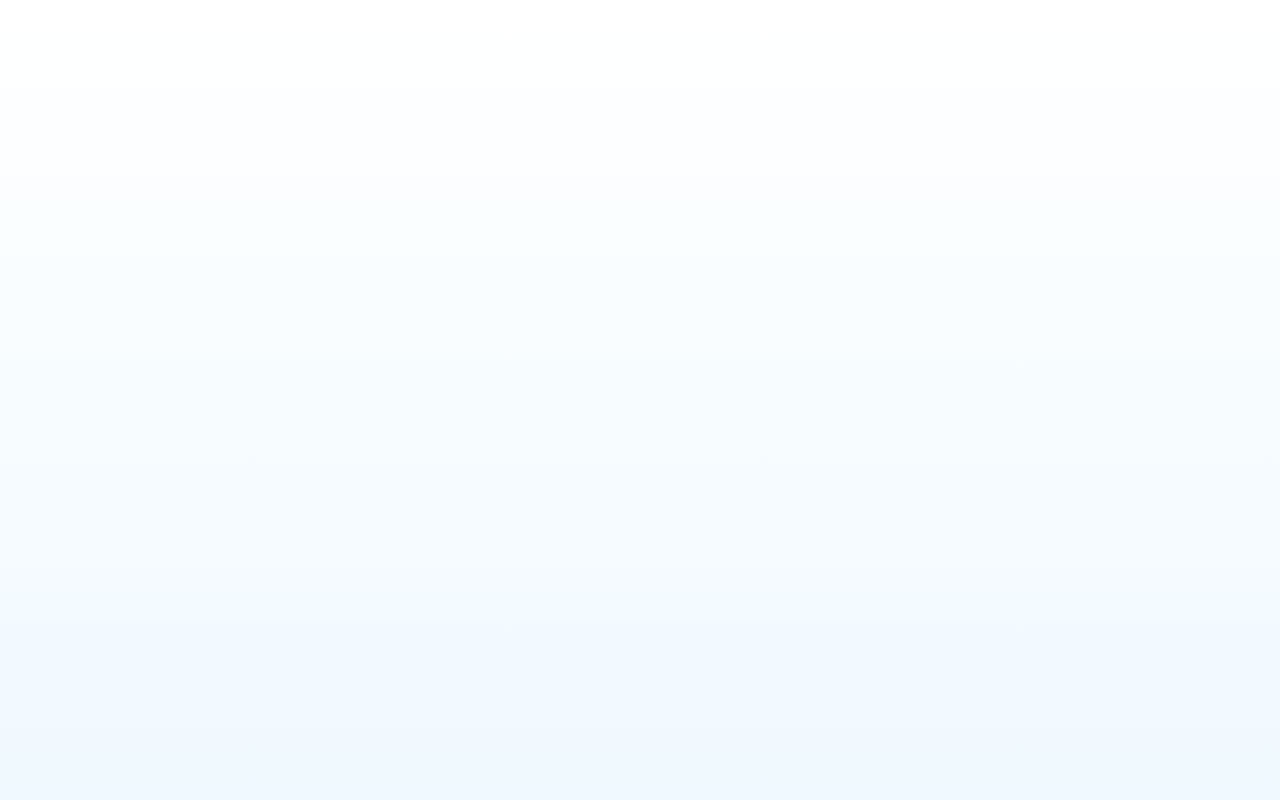
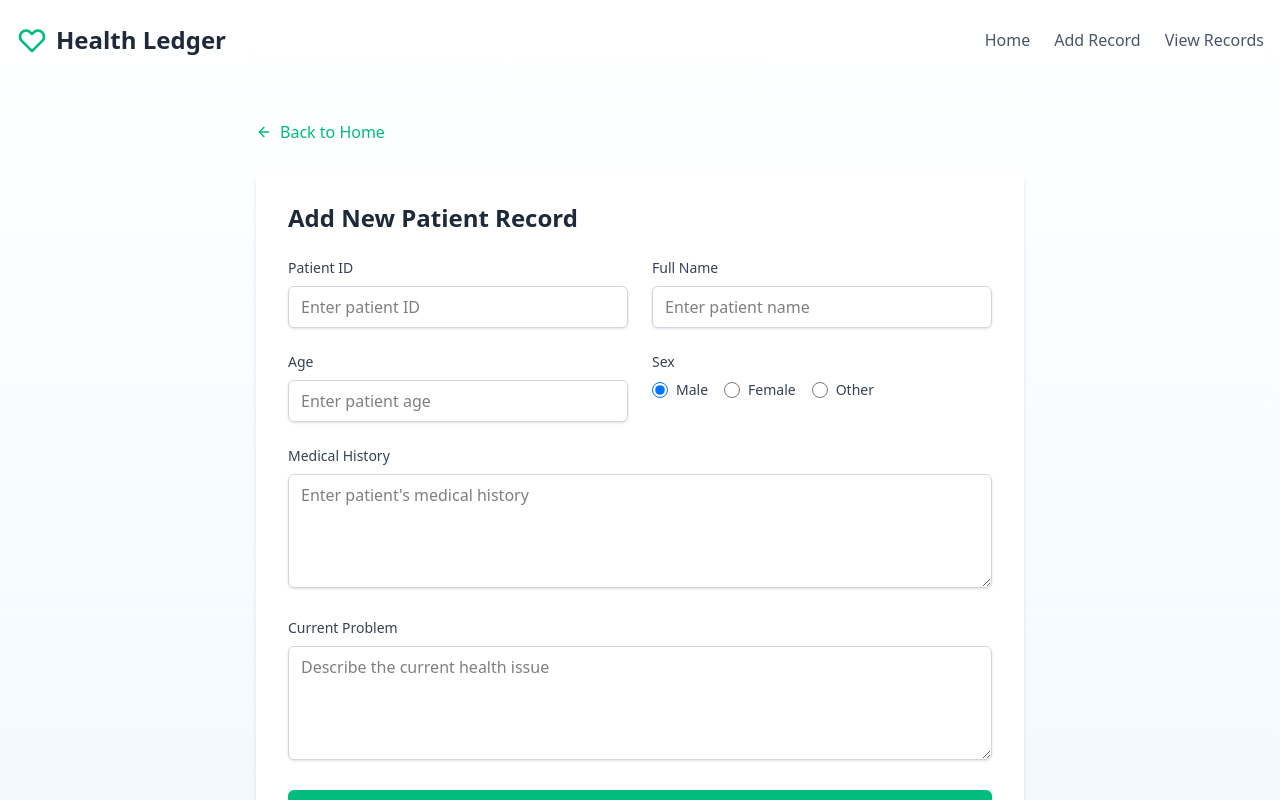
Before and after one commit to chayan-mann/health-ledger, a React (Vite) app in the folder client/: page /add-record in a window 1280 px wide. Before the commit this address had no page. Shown: the top 800 px of the page. Built offline with nearby package versions, Linux system fonts and the light colour scheme.

Commit message:
static get record page added

```diff
--- a/client/index.html
+++ b/client/index.html
@@ -2,7 +2,7 @@
 <html lang="en">
   <head>
     <meta charset="UTF-8" />
-    <link rel="icon" type="image/svg+xml" />
+    <link rel="icon" type="image/svg+xml" href="/images/icon.jpg" />
     <meta name="viewport" content="width=device-width, initial-scale=1.0" />
     <title>HealthLedger</title>
   </head>
--- a/client/src/App.jsx
+++ b/client/src/App.jsx
@@ -1,6 +1,6 @@
 import { BrowserRouter as Router, Routes, Route } from "react-router-dom"
 import Home from "./pages/Home"
-// import AddRecord from "./pages/AddRecord"
+import AddRecord from "./pages/AddRecord"
 // import GetRecords from "./pages/GetRecords"
 // import { Toaster } from "./components/ui/toaster"
 
@@ -10,7 +10,7 @@ function App() {
       <div className="min-h-screen bg-gradient-to-b from-white to-sky-50">
         <Routes>
           <Route path="/" element={<Home />} />
-          {/* <Route path="/add-record" element={<AddRecord />} /> */}
+          <Route path="/add-record" element={<AddRecord />} />
           {/* <Route path="/get-records" element={<GetRecords />} /> */}
         </Routes>
         {/* <Toaster /> */}
--- /dev/null
+++ b/client/src/pages/AddRecord.jsx
@@ -0,0 +1,230 @@
+import { useState } from "react";
+import { Link, useNavigate } from "react-router-dom";
+import { ArrowLeft } from "lucide-react";
+import Header from "../components/Header";
+import Footer from "../components/Footer";
+// import { toast } from "../components/ui/use-toast";
+import axios from "axios"; // Import axios
+
+function AddRecord() {
+  const navigate = useNavigate();
+  const [isSubmitting, setIsSubmitting] = useState(false);
+  const [formData, setFormData] = useState({
+    id: "",
+    name: "",
+    age: "",
+    sex: "male",
+    medicalHistory: "",
+    currentProblem: "",
+  });
+
+  const handleChange = (e) => {
+    const { name, value } = e.target;
+    setFormData((prev) => ({
+      ...prev,
+      [name]: value,
+    }));
+  };
+
+  const handleSubmit = async (e) => {
+    e.preventDefault();
+    setIsSubmitting(true);
+
+    try {
+      const response = await axios.post("http://localhost:8000/add-record", formData, {
+        headers: {
+          "Content-Type": "application/json",
+        },
+      });
+
+      if (response.status === 200) {
+        toast({
+          title: "Record added successfully",
+          description: `Patient record for ${formData.name} has been added.`,
+        });
+
+        // Reset form
+        setFormData({
+          id: "",
+          name: "",
+          age: "",
+          sex: "male",
+          medicalHistory: "",
+          currentProblem: "",
+        });
+
+        navigate("/get-records");
+      } else {
+        throw new Error("Failed to add record");
+      }
+    } catch (error) {
+      toast({
+        title: "Error adding record",
+        description: "There was a problem adding the patient record. Please try again.",
+        variant: "destructive",
+      });
+    } finally {
+      setIsSubmitting(false);
+    }
+  };
+
+  return (
+    <>
+      <Header />
+      <main className="container mx-auto px-4 py-10">
+        <div className="max-w-3xl mx-auto">
+          <div className="mb-6">
+            <Link to="/" className="inline-flex items-center text-emerald-500 hover:text-emerald-600">
+              <ArrowLeft className="mr-2 h-4 w-4" />
+              Back to Home
+            </Link>
+          </div>
+
+          <div className="bg-white p-8 rounded-lg shadow-md">
+            <h2 className="text-2xl font-bold text-gray-800 mb-6">Add New Patient Record</h2>
+
+            <form onSubmit={handleSubmit} className="space-y-6">
+              <div className="grid grid-cols-1 md:grid-cols-2 gap-6">
+                <div className="space-y-2">
+                  <label htmlFor="id" className="block text-sm font-medium text-gray-700">
+                    Patient ID
+                  </label>
+                  <input
+                    id="id"
+                    name="id"
+                    value={formData.id}
+                    onChange={handleChange}
+                    placeholder="Enter patient ID"
+                    className="w-full px-3 py-2 border border-gray-300 rounded-md shadow-sm focus:outline-none focus:ring-emerald-500 focus:border-emerald-500"
+                    required
+                  />
+                </div>
+
+                <div className="space-y-2">
+                  <label htmlFor="name" className="block text-sm font-medium text-gray-700">
+                    Full Name
+                  </label>
+                  <input
+                    id="name"
+                    name="name"
+                    value={formData.name}
+                    onChange={handleChange}
+                    placeholder="Enter patient name"
+                    className="w-full px-3 py-2 border border-gray-300 rounded-md shadow-sm focus:outline-none focus:ring-emerald-500 focus:border-emerald-500"
+                    required
+                  />
+                </div>
+
+                <div className="space-y-2">
+                  <label htmlFor="age" className="block text-sm font-medium text-gray-700">
+                    Age
+                  </label>
+                  <input
+                    id="age"
+                    name="age"
+                    type="number"
+                    value={formData.age}
+                    onChange={handleChange}
+                    placeholder="Enter patient age"
+                    className="w-full px-3 py-2 border border-gray-300 rounded-md shadow-sm focus:outline-none focus:ring-emerald-500 focus:border-emerald-500"
+                    required
+                  />
+                </div>
+
+                <div className="space-y-2">
+                  <label className="block text-sm font-medium text-gray-700">Sex</label>
+                  <div className="flex space-x-4">
+                    <div className="flex items-center">
+                      <input
+                        id="male"
+                        name="sex"
+                        type="radio"
+                        value="male"
+                        checked={formData.sex === "male"}
+                        onChange={handleChange}
+                        className="h-4 w-4 text-emerald-600 focus:ring-emerald-500"
+                      />
+                      <label htmlFor="male" className="ml-2 block text-sm text-gray-700">
+                        Male
+                      </label>
+                    </div>
+                    <div className="flex items-center">
+                      <input
+                        id="female"
+                        name="sex"
+                        type="radio"
+                        value="female"
+                        checked={formData.sex === "female"}
+                        onChange={handleChange}
+                        className="h-4 w-4 text-emerald-600 focus:ring-emerald-500"
+                      />
+                      <label htmlFor="female" className="ml-2 block text-sm text-gray-700">
+                        Female
+                      </label>
+                    </div>
+                    <div className="flex items-center">
+                      <input
+                        id="other"
+                        name="sex"
+                        type="radio"
+                        value="other"
+                        checked={formData.sex === "other"}
+                        onChange={handleChange}
+                        className="h-4 w-4 text-emerald-600 focus:ring-emerald-500"
+                      />
+                      <label htmlFor="other" className="ml-2 block text-sm text-gray-700">
+                        Other
+                      </label>
+                    </div>
+                  </div>
+                </div>
+              </div>
+
+              <div className="space-y-2">
+                <label htmlFor="medicalHistory" className="block text-sm font-medium text-gray-700">
+                  Medical History
+                </label>
+                <textarea
+                  id="medicalHistory"
+                  name="medicalHistory"
+                  value={formData.medicalHistory}
+                  onChange={handleChange}
+                  placeholder="Enter patient's medical history"
+                  rows={4}
+                  className="w-full px-3 py-2 border border-gray-300 rounded-md shadow-sm focus:outline-none focus:ring-emerald-500 focus:border-emerald-500"
+                />
+              </div>
+
+              <div className="space-y-2">
+                <label htmlFor="currentProblem" className="block text-sm font-medium text-gray-700">
+                  Current Problem
+                </label>
+                <textarea
+                  id="currentProblem"
+                  name="currentProblem"
+                  value={formData.currentProblem}
+                  onChange={handleChange}
+                  placeholder="Describe the current health issue"
+                  rows={4}
+                  className="w-full px-3 py-2 border border-gray-300 rounded-md shadow-sm focus:outline-none focus:ring-emerald-500 focus:border-emerald-500"
+                  required
+                />
+              </div>
+
+              <button
+                type="submit"
+                className="w-full py-2 px-4 border border-transparent rounded-md shadow-sm text-sm font-medium text-white bg-emerald-500 hover:bg-emerald-600 focus:outline-none focus:ring-2 focus:ring-offset-2 focus:ring-emerald-500"
+                disabled={isSubmitting}
+              >
+                {isSubmitting ? "Submitting..." : "Submit Record"}
+              </button>
+            </form>
+          </div>
+        </div>
+      </main>
+      <Footer />
+    </>
+  );
+}
+
+export default AddRecord;
```
Also changed, not shown: client/public/images/icon.jpg (added).
